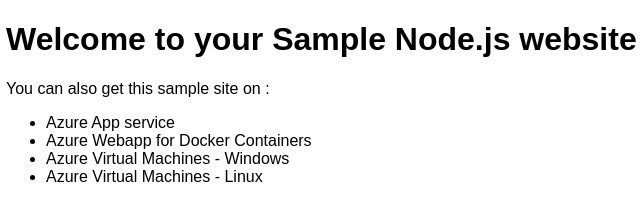
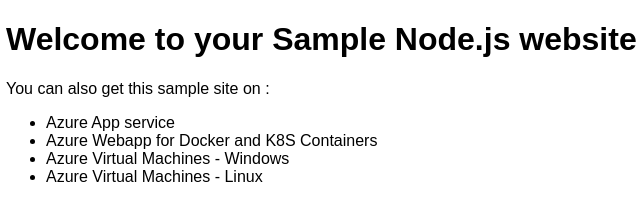
Before and after one commit to pvipindas/project-nodejs-webapp, a website: page index.html in a window 1280 px wide. Shown: the full height of the page, 2-642 px from the left. Drawn offline with Linux system fonts and the light colour scheme.

Commit message:
Update index.html docker and k8s added

```diff
--- a/index.html
+++ b/index.html
@@ -13,7 +13,7 @@
 	<p>You can also get this sample site on :</p>
 	<ul>
 		<li>Azure App service</li>
-		<li>Azure Webapp for Docker Containers</li>
+		<li>Azure Webapp for Docker and K8S Containers</li>
 		<li>Azure Virtual Machines - Windows</li>
 		<li>Azure Virtual Machines - Linux</li>
 	</ul>
```
